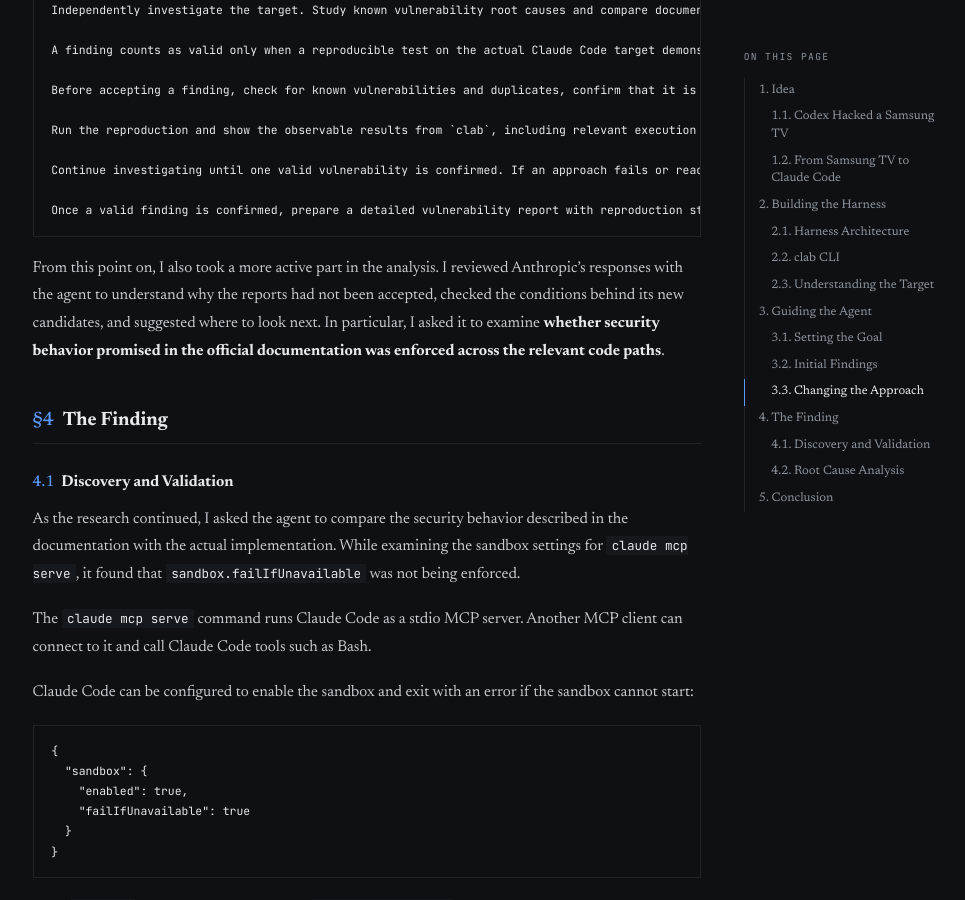
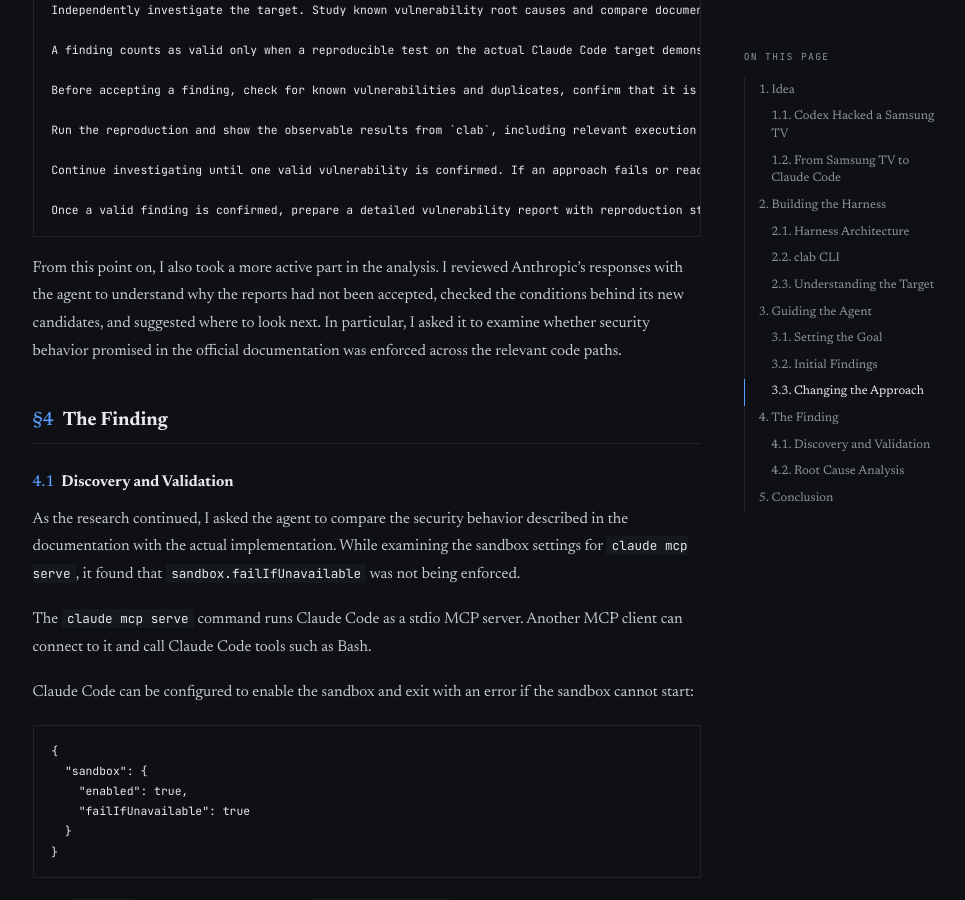
Before and after one commit to bshyuunn/bshyuunn.github.io, a Jekyll site: the page built from _posts/en/2026-11-01-Hacking-Claude-Code-with-Claude-Code.md, in a window 1280 px wide and 900 px high, scrolled down 9554 px. Shown: the whole window, without its empty margins (273-1238 px from the left). Built offline with Jekyll 4.4.1, drawn with Linux system fonts in a browser that asks for light colours; some of the changed text lies outside the part shown.

````diff
--- a/_posts/en/2026-11-01-Hacking-Claude-Code-with-Claude-Code.md
+++ b/_posts/en/2026-11-01-Hacking-Claude-Code-with-Claude-Code.md
@@ -287,7 +287,7 @@ Continue investigating until one valid vulnerability is confirmed. If an approac
 Once a valid finding is confirmed, prepare a detailed vulnerability report with reproduction steps and supporting evidence for independent human review. Do not submit reports automatically
 ```
 
-From this point on, I also took a more active part in the analysis. I reviewed Anthropic’s responses with the agent to understand why the reports had not been accepted, checked the conditions behind its new candidates, and suggested where to look next. In particular, I asked it to examine **whether security behavior promised in the official documentation was enforced across the relevant code paths**.
+From this point on, I also took a more active part in the analysis. I reviewed Anthropic’s responses with the agent to understand why the reports had not been accepted, checked the conditions behind its new candidates, and suggested where to look next. In particular, I asked it to examine whether security behavior promised in the official documentation was enforced across the relevant code paths.
 
 ## 4. The Finding
 
@@ -377,7 +377,7 @@ if (!SandboxManager.isSandboxingEnabled()) {
 }
 ```
 
-These functions determine **whether the sandbox is available**. They do not decide **whether execution must stop** when `failIfUnavailable` is set. In normal sessions, the startup check handles that requirement. Because the MCP server path lacked the check, a Bash command could run without sandboxing after `shouldUseSandbox()` returned `false`.
+These functions determine whether the sandbox is available. They do not decide whether execution must stop when `failIfUnavailable` is set. In normal sessions, the startup check handles that requirement. Because the MCP server path lacked the check, a Bash command could run without sandboxing after `shouldUseSandbox()` returned `false`.
 
 ## 5. Conclusion
 
@@ -385,7 +385,7 @@ I reported the issue to Anthropic on June 11, 2026. It was accepted as High seve
 
 ![Anthropic confirmation of the accepted report and bounty](/assets/img/posts/claude-code-security-research/08.png)
 
-This research reminded me how much it matters to give an agent a harness that lets it **run the actual target, change the conditions, and inspect the results**. Once `clab` made those steps possible, Claude Code could investigate the code, form hypotheses, and carry out experiments on its own.
+This research reminded me how much it matters to give an agent a harness that lets it run the actual target, change the conditions, and inspect the results. Once `clab` made those steps possible, Claude Code could investigate the code, form hypotheses, and carry out experiments on its own.
 
 Of the 20 reports I submitted during the research, one was accepted, two were marked Duplicate, and 17 were closed as Informative. The agent could run the experiments, but I found that judging why a result constituted a vulnerability—and deciding where to look next—still required some understanding of the target on my part. The accepted finding came after I suggested comparing what the documentation promised with what the different execution paths actually did.
 
````
Also changed, not shown: other parts of _posts/en/2026-11-01-Hacking-Claude-Code-with-Claude-Code.md (+2 -2 lines), _posts/ko/2026-11-01-Hacking-Claude-Code-with-Claude-Code.md (+3 -3 lines), tests/test_bilingual.py (+1 -0 lines).
